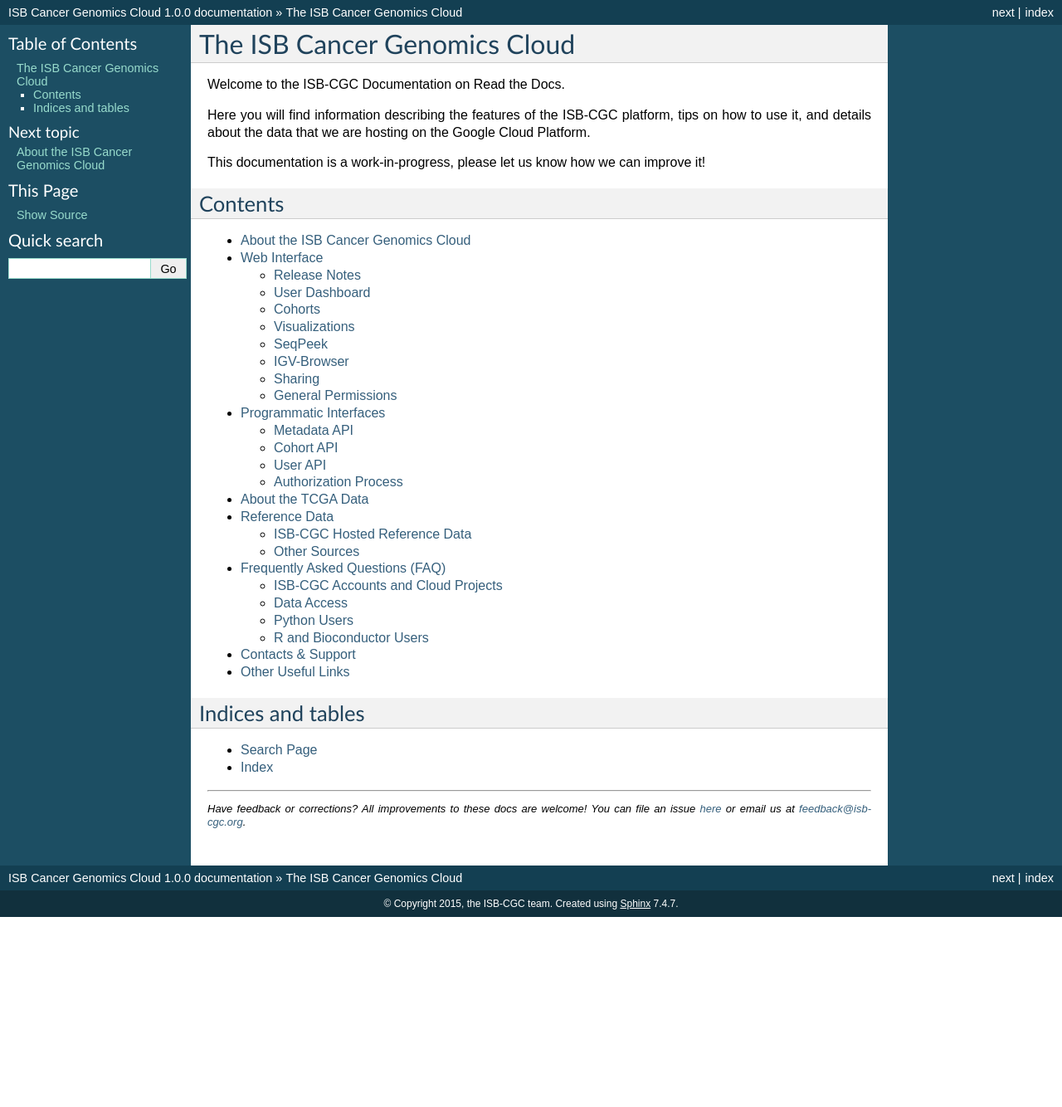
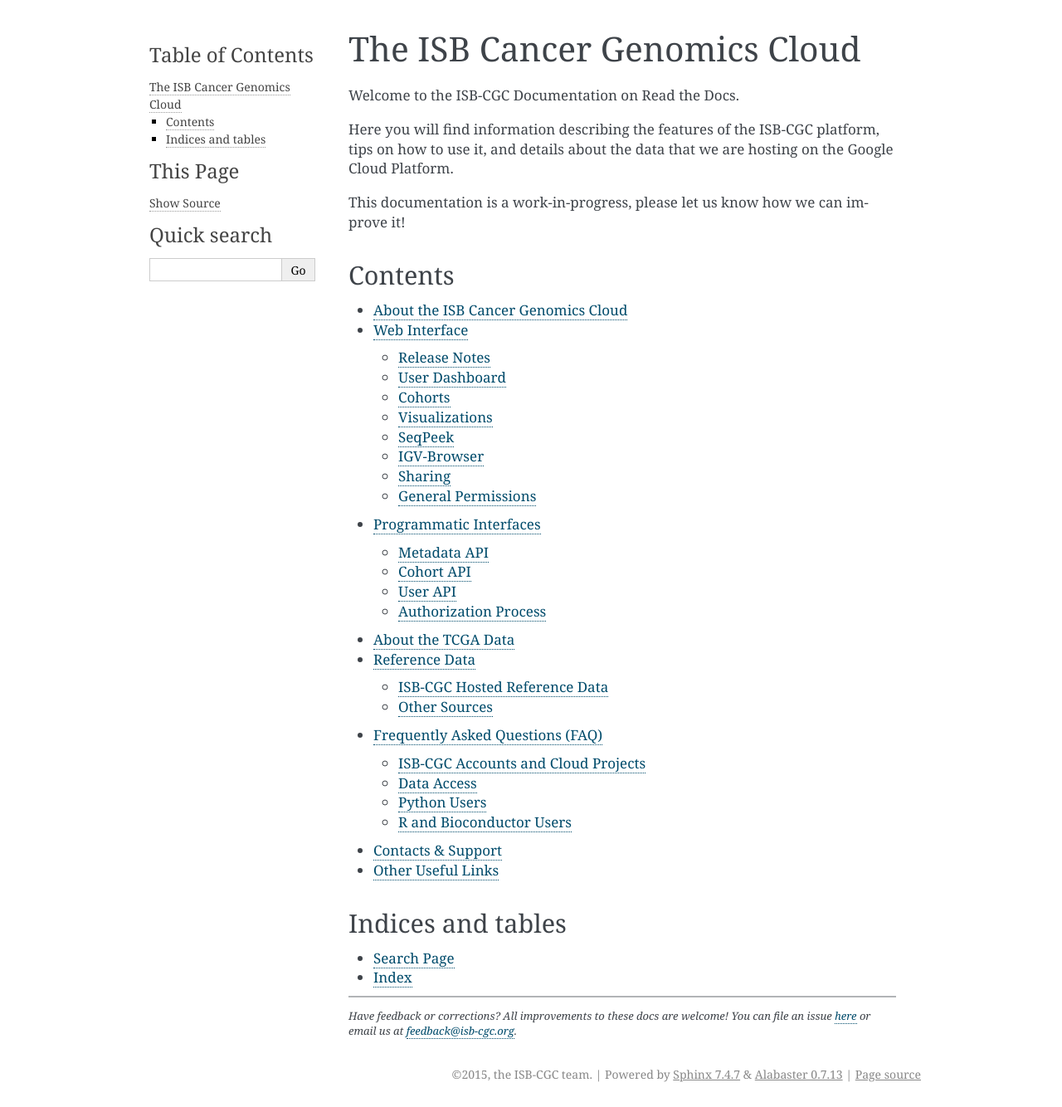
Before and after one commit to isb-cgc/readthedocs, a Sphinx documentation site: the page built from docs/source/index.rst, in a window 1280 px wide. Shown: the whole page at 83% size. Built offline with Sphinx 7.4.7, drawn with Linux system fonts in a browser that asks for light colours; before the commit the page ends 1105 px from its top, so only the background shows below that.

Commit message:
try different theme

```diff
--- a/docs/source/conf.py
+++ b/docs/source/conf.py
@@ -146,8 +146,8 @@
 
 # The theme to use for HTML and HTML Help pages.  See the documentation for
 # a list of builtin themes.
-#### html_theme = 'alabaster'
-html_theme = 'classic'
+html_theme = 'alabaster'
+#### html_theme = 'classic'
 
 # Theme options are theme-specific and customize the look and feel of a theme
 # further.  For a list of options available for each theme, see the
```
